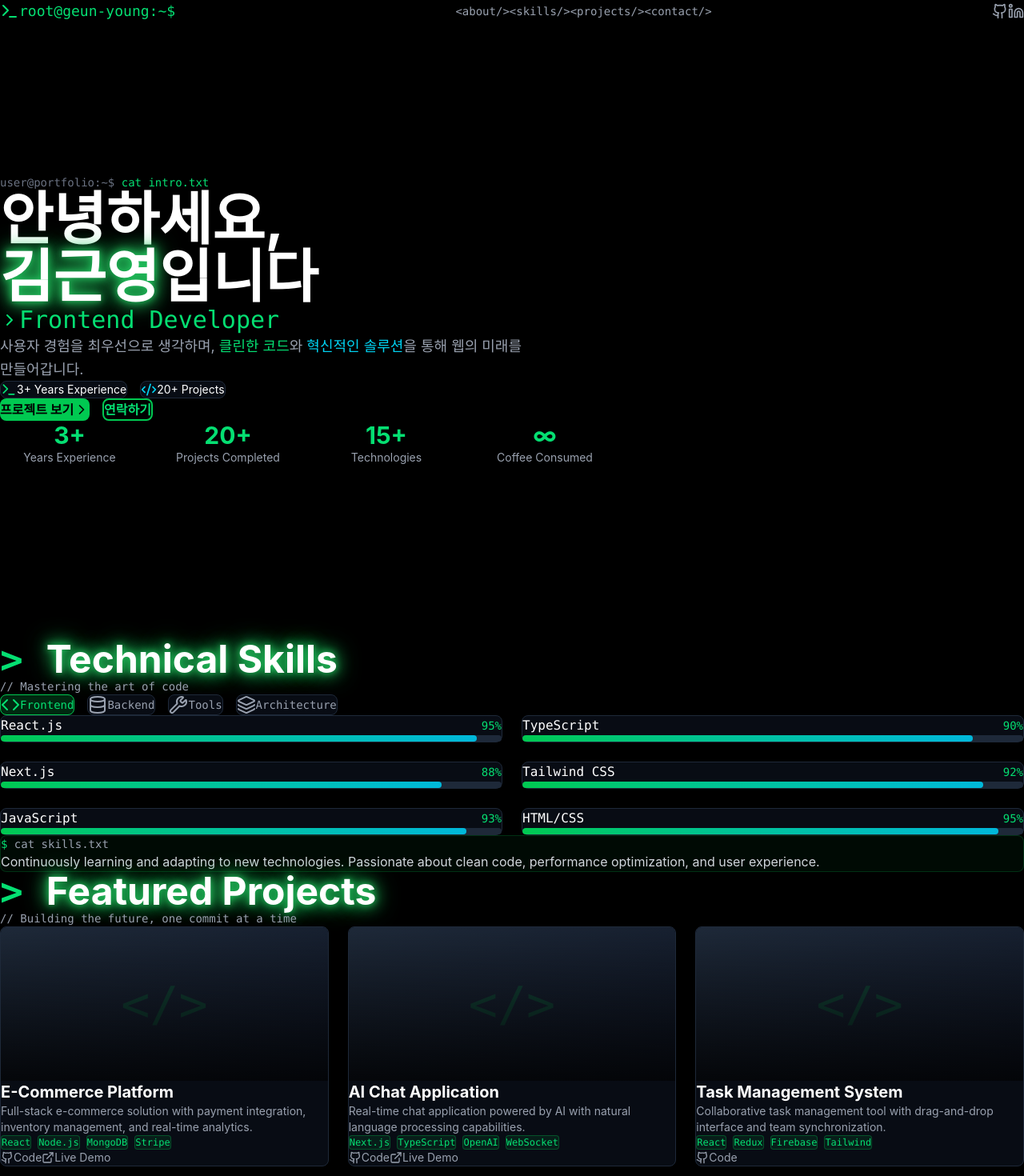
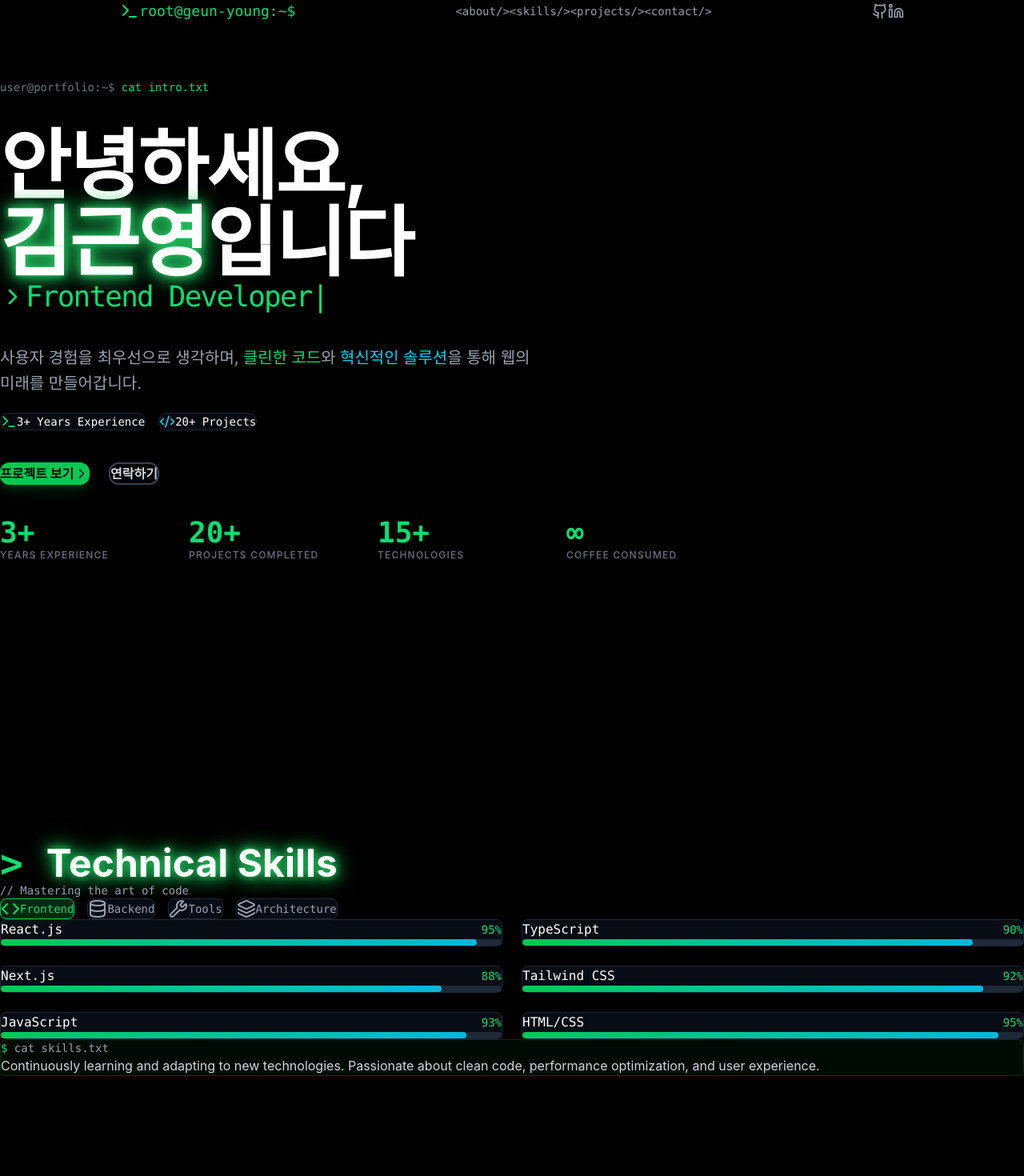
Before and after one commit to kimJAVAN/kgy-2026-portfolio, a Next.js app: page / in a window 1280 px wide. Shown: the top 1470 px of the page at 80% size. Built offline with nearby package versions, Linux system fonts and the light colour scheme.

Commit message:
2025-12-23 ui 1차

```diff
--- a/src/app/layout.tsx
+++ b/src/app/layout.tsx
@@ -13,7 +13,7 @@ export default function RootLayout({
 }) {
   return (
     <html lang="ko">
-      <body>{children}</body>
+      <body className='flex flex-col w-full'>{children}</body>
     </html>
   )
 }
--- a/src/app/page.tsx
+++ b/src/app/page.tsx
@@ -8,6 +8,7 @@ import { Skills } from '@/widgets/Skills/ui/Skills';
 import { ProjectGrid } from '@/widgets/ProjectGrid/ui/ProjectCard';
 import { Contact } from '@/widgets/Contact/ui/Contact';
 import { Hero } from '@/widgets/Hero/ui/Hero';
+import Footer from '@/widgets/Footer/ui/Footer';
 
 export default function Home() {
   const [isLoading, setIsLoading] = useState(true);
@@ -38,18 +39,7 @@ export default function Home() {
       <Contact />
 
       {/* Footer */}
-      <footer className="border-t border-gray-800 py-8 px-6">
-        <div className="max-w-7xl mx-auto">
-          <div className="flex flex-col md:flex-row justify-between items-center space-y-4 md:space-y-0">
-            <div className="font-mono text-sm text-gray-400">
-              <span className="text-green-400">©</span> 2024 김근영. All rights reserved.
-            </div>
-            <div className="font-mono text-sm text-gray-400">
-              Built with <span className="text-red-500">♥</span> using Next.js & TypeScript
-            </div>
-          </div>
-        </div>
-      </footer>
+      <Footer/>
     </main>
   );
 }
--- a/src/widgets/Contact/ui/Contact.tsx
+++ b/src/widgets/Contact/ui/Contact.tsx
@@ -1,10 +1,12 @@
+"use client";
+
 import React from 'react';
 import { Mail, MapPin, Phone, Send } from 'lucide-react';
 
 export const Contact: React.FC = () => {
   return (
-    <section id="contact" className="py-20 px-6">
-      <div className="max-w-7xl mx-auto">
+    <section id="contact" className="min-h-screen py-20 px-6 flex flex-col justify-center items-center">
+      <div className="max-w-7xl w-full mx-auto">
         <div className="mb-12">
           <h2 className="text-4xl md:text-5xl font-bold mb-4">
             <span className="text-green-400 font-mono">&gt; </span>
@@ -15,8 +17,7 @@ export const Contact: React.FC = () => {
           </p>
         </div>
 
-        <div className="grid grid-cols-1 lg:grid-cols-2 gap-12">
-          {/* Contact Info */}
+        <div className="grid grid-cols-1 lg:grid-cols-2 gap-12 items-start">
           <div className="space-y-8">
             <div className="bg-gray-900/50 border border-gray-800 rounded-lg p-6">
               <h3 className="text-xl font-bold text-green-400 mb-6 font-mono">
@@ -65,9 +66,8 @@ export const Contact: React.FC = () => {
             </div>
           </div>
 
-          {/* Contact Form */}
           <div className="bg-gray-900/50 border border-gray-800 rounded-lg p-8">
-            <form className="space-y-6">
+            <form className="space-y-6" onSubmit={(e) => e.preventDefault()}>
               <div>
                 <label className="block text-gray-400 text-sm font-mono mb-2">
                   Name
--- /dev/null
+++ b/src/widgets/Footer/ui/Footer.tsx
@@ -0,0 +1,22 @@
+"use client";
+
+import React from 'react';
+
+const Footer = () => {
+  return (
+    <footer className="border-t border-gray-800 py-12 px-6 bg-black">
+      <div className="max-w-7xl mx-auto">
+        <div className="flex flex-col md:flex-row justify-between items-center space-y-4 md:space-y-0">
+          <div className="font-mono text-sm text-gray-400">
+            <span className="text-green-400">©</span> 2024 김근영. All rights reserved.
+          </div>
+          <div className="font-mono text-sm text-gray-400">
+            Built with <span className="text-red-500">♥</span> using Next.js & TypeScript
+          </div>
+        </div>
+      </div>
+    </footer>
+  );
+};
+
+export default Footer;
--- a/src/widgets/Header/ui/Header.tsx
+++ b/src/widgets/Header/ui/Header.tsx
@@ -1,3 +1,5 @@
+"use client";
+
 import React, { useState, useEffect } from 'react';
 import { Terminal, Github, Linkedin, Menu, X } from 'lucide-react';
 
@@ -16,17 +18,15 @@ export const Header: React.FC = () => {
   const navItems = ['about', 'skills', 'projects', 'contact'];
 
   return (
-    <header className={`fixed top-0 w-full z-40 transition-all duration-300 ${
+    <header className={`fixed flex justify-center top-0 w-full z-40 transition-all duration-300 ${
       isScrolled ? 'bg-black/80 backdrop-blur-lg border-b border-green-500/20' : 'bg-transparent'
     }`}>
-      <div className="max-w-7xl mx-auto px-6 py-4 flex items-center justify-between">
-        {/* Logo */}
+      <div className="max-w-7xl mx-auto px-6 py-4 gap-50 flex items-center justify-between">
         <div className="flex items-center space-x-2">
           <Terminal className="w-6 h-6 text-green-400" />
           <span className="font-mono text-green-400 text-lg">root@geun-young:~$</span>
         </div>
 
-        {/* Desktop Navigation */}
         <nav className="hidden md:flex space-x-8 font-mono text-sm">
           {navItems.map((item) => (
             <a
@@ -42,7 +42,6 @@ export const Header: React.FC = () => {
           ))}
         </nav>
 
-        {/* Social Links */}
         <div className="hidden md:flex space-x-4">
           <a
             href="https://github.com"
@@ -62,7 +61,6 @@ export const Header: React.FC = () => {
           </a>
         </div>
 
-        {/* Mobile Menu Button */}
         <button
           className="md:hidden text-green-400"
           onClick={() => setIsMobileMenuOpen(!isMobileMenuOpen)}
@@ -71,10 +69,9 @@ export const Header: React.FC = () => {
         </button>
       </div>
 
-      {/* Mobile Menu */}
       {isMobileMenuOpen && (
         <div className="md:hidden bg-black/95 backdrop-blur-lg border-b border-green-500/20">
-          <nav className="flex flex-col space-y-4 px-6 py-4 font-mono text-sm">
+          <nav className="flex flex-col space-y-4 px-6 py-6 font-mono text-sm">
             {navItems.map((item) => (
               <a
                 key={item}
--- a/src/widgets/Hero/ui/Hero.tsx
+++ b/src/widgets/Hero/ui/Hero.tsx
@@ -21,84 +21,91 @@ export const Hero = () => {
   }, []);
 
   return (
-    <section id="about" className="min-h-screen flex items-center justify-center px-6 pt-20">
+    <section id="about" className="min-h-screen flex items-center justify-center px-6 py-32">
       <div className="max-w-7xl mx-auto w-full">
-        <div className="space-y-8">
+        {/* 전체 컨테이너 간격 조정 */}
+        <div className="flex flex-col gap-10">
+
           {/* Terminal-style intro */}
-          <div className="font-mono text-green-400 text-sm mb-8">
+          <div className="font-mono text-green-400 text-sm mb-4">
             <p><span className="text-gray-500">user@portfolio:~$</span> cat intro.txt</p>
           </div>
 
-          {/* Main Title */}
-          <div className="space-y-4">
-            <h1 className="text-5xl md:text-7xl font-bold">
+          {/* Main Title Area */}
+          <div className="space-y-6">
+            <h1 className="text-5xl md:text-8xl font-bold tracking-tight">
               <span className="text-white">안녕하세요,</span>
               <br />
+              <div className="mt-2">
                 <span className="glow-text">김근영</span>
                 <span className="text-white">입니다</span>
+              </div>
             </h1>
 
-            <div className="flex items-center space-x-2 text-2xl md:text-3xl">
-              <ChevronRight className="text-green-400" />
-              <span className="text-green-400 font-mono">
+            <div className="flex items-center space-x-3 text-2xl md:text-4xl pt-2">
+              <ChevronRight className="text-green-400 w-8 h-8" />
+              <span className="text-green-400 font-mono tracking-tighter">
                 {typedText}
-                <span className="terminal-cursor">|</span>
+                <span className="terminal-cursor ml-1">|</span>
               </span>
             </div>
           </div>
 
-          {/* Description */}
-          <div className="max-w-2xl space-y-4">
-            <p className="text-gray-400 text-lg leading-relaxed">
+          {/* Description & Badge Area */}
+          <div className="max-w-2xl space-y-8 flex flex-col gap-5">
+            <p className="text-gray-400 text-lg md:text-xl leading-relaxed">
               사용자 경험을 최우선으로 생각하며,
-              <span className="text-green-400"> 클린한 코드</span>와
-              <span className="text-cyan-400"> 혁신적인 솔루션</span>을 통해
+              <span className="text-green-400 font-medium"> 클린한 코드</span>와
+              <span className="text-cyan-400 font-medium"> 혁신적인 솔루션</span>을 통해
               웹의 미래를 만들어갑니다.
             </p>
 
-            <div className="flex flex-wrap gap-4 pt-4">
-              <div className="flex items-center space-x-2 bg-gray-900/50 border border-gray-800 px-4 py-2 rounded-lg">
+            <div className="flex flex-wrap gap-4">
+              <div className="flex items-center space-x-3 bg-gray-900/40 border border-gray-800 px-5 py-2.5 rounded-full">
                 <Terminal className="w-5 h-5 text-green-400" />
-                <span className="text-sm">3+ Years Experience</span>
+                <span className="text-sm font-mono">3+ Years Experience</span>
               </div>
-              <div className="flex items-center space-x-2 bg-gray-900/50 border border-gray-800 px-4 py-2 rounded-lg">
+              <div className="flex items-center space-x-3 bg-gray-900/40 border border-gray-800 px-5 py-2.5 rounded-full">
                 <Code2 className="w-5 h-5 text-cyan-400" />
-                <span className="text-sm">20+ Projects</span>
+                <span className="text-sm font-mono">20+ Projects</span>
               </div>
             </div>
           </div>
 
           {/* CTA Buttons */}
-          <div className="flex flex-wrap gap-4 pt-8">
+          <div className="flex flex-wrap gap-6 pt-6">
             <a
               href="#projects"
-              className="px-8 py-4 bg-green-500 hover:bg-green-600 text-black font-bold rounded-lg transition-all duration-300 flex items-center space-x-2 group"
+              className="px-30 py-4 bg-green-500 hover:bg-green-600 text-black font-bold rounded-xl transition-all duration-300 flex items-center space-x-2 group shadow-lg shadow-green-500/20"
             >
               <span>프로젝트 보기</span>
               <ChevronRight className="w-5 h-5 group-hover:translate-x-1 transition-transform" />
             </a>
             <a
               href="#contact"
-              className="px-8 py-4 bg-transparent border-2 border-green-500 text-green-400 hover:bg-green-500/10 font-bold rounded-lg transition-all duration-300"
+              className="px-10 py-4 bg-transparent border-2 border-gray-700 text-gray-300 hover:border-green-500 hover:text-green-400 font-bold rounded-xl transition-all duration-300"
             >
               연락하기
             </a>
           </div>
 
-          {/* Stats */}
-          <div className="grid grid-cols-2 md:grid-cols-4 gap-6 pt-12 max-w-3xl">
+          {/* Stats Section - 간격을 더 넓게 벌림 */}
+          <div className="pt-24">
+            <div className="grid grid-cols-2 md:grid-cols-4 gap-12 max-w-4xl">
               {[
                 { label: 'Years Experience', value: '3+' },
                 { label: 'Projects Completed', value: '20+' },
                 { label: 'Technologies', value: '15+' },
                 { label: 'Coffee Consumed', value: '∞' },
               ].map((stat) => (
-              <div key={stat.label} className="text-center">
-                <div className="text-3xl font-bold text-green-400 mb-2">{stat.value}</div>
-                <div className="text-sm text-gray-400">{stat.label}</div>
+                <div key={stat.label} className="space-y-2">
+                  <div className="text-4xl font-bold text-green-400 font-mono">{stat.value}</div>
+                  <div className="text-xs uppercase tracking-widest text-gray-500 font-medium">{stat.label}</div>
                 </div>
               ))}
             </div>
+          </div>
+
         </div>
       </div>
     </section>
--- a/src/widgets/ProjectGrid/ui/ProjectCard.tsx
+++ b/src/widgets/ProjectGrid/ui/ProjectCard.tsx
@@ -1,3 +1,5 @@
+"use client";
+
 import React from 'react';
 import { ExternalLink, Github } from 'lucide-react';
 
@@ -17,8 +19,7 @@ interface ProjectCardProps {
 
 export const ProjectCard: React.FC<ProjectCardProps> = ({ project }) => {
   return (
-    <div className="bg-gray-900/50 border border-gray-800 rounded-lg overflow-hidden hover:border-green-500/50 transition-all duration-300 card-hover group">
-      {/* Project Image */}
+    <div className="bg-gray-900/50 border border-gray-800 rounded-lg overflow-hidden hover:border-green-500/50 transition-all duration-300 group">
       <div className="relative h-48 bg-gradient-to-br from-gray-800 to-gray-900 overflow-hidden">
         {project.image ? (
           <img
@@ -32,22 +33,16 @@ export const ProjectCard: React.FC<ProjectCardProps> = ({ project }) => {
           </div>
         )}
         <div className="absolute inset-0 bg-gradient-to-t from-black/80 to-transparent" />
-
-        {/* Hover Overlay */}
         <div className="absolute inset-0 bg-green-500/0 group-hover:bg-green-500/10 transition-all duration-300" />
       </div>
 
-      {/* Project Info */}
       <div className="p-6">
         <h3 className="text-xl font-bold text-white mb-2 group-hover:text-green-400 transition-colors">
           {project.title}
         </h3>
-
         <p className="text-gray-400 text-sm mb-4 line-clamp-2">
           {project.description}
         </p>
-
-        {/* Tags */}
         <div className="flex flex-wrap gap-2 mb-4">
           {project.tags.map((tag) => (
             <span
@@ -58,8 +53,6 @@ export const ProjectCard: React.FC<ProjectCardProps> = ({ project }) => {
             </span>
           ))}
         </div>
-
-        {/* Links */}
         <div className="flex space-x-4">
           {project.githubUrl && (
             <a
@@ -89,7 +82,6 @@ export const ProjectCard: React.FC<ProjectCardProps> = ({ project }) => {
   );
 };
 
-// ProjectGrid Component
 export const ProjectGrid: React.FC = () => {
   const projects: Project[] = [
     {
@@ -141,8 +133,8 @@ export const ProjectGrid: React.FC = () => {
   ];
 
   return (
-    <section id="projects" className="py-20 px-6">
-      <div className="max-w-7xl mx-auto">
+    <section id="projects" className="min-h-screen py-20 px-6 flex flex-col justify-center items-center">
+      <div className="max-w-7xl w-full mx-auto">
         <div className="mb-12">
           <h2 className="text-4xl md:text-5xl font-bold mb-4">
             <span className="text-green-400 font-mono">&gt; </span>
--- a/src/widgets/Skills/ui/Skills.tsx
+++ b/src/widgets/Skills/ui/Skills.tsx
@@ -1,16 +1,23 @@
+"use client";
+
 import React, { useState } from 'react';
 import { Code, Layers, Database, Wrench } from 'lucide-react';
 
 interface Skill {
   name: string;
   level: number;
-  category: string;
+}
+
+interface CategoryData {
+  icon: React.ReactNode;
+  title: string;
+  skills: Skill[];
 }
 
 export const Skills: React.FC = () => {
-  const [activeCategory, setActiveCategory] = useState('frontend');
+  const [activeCategory, setActiveCategory] = useState<string>('frontend');
 
-  const skillCategories = {
+  const skillCategories: Record<string, CategoryData> = {
     frontend: {
       icon: <Code className="w-6 h-6" />,
       title: 'Frontend',
@@ -58,8 +65,8 @@ export const Skills: React.FC = () => {
   };
 
   return (
-    <section id="skills" className="py-20 px-6">
-      <div className="max-w-7xl mx-auto">
+    <section id="skills" className="min-h-screen py-20 px-6 flex flex-col justify-center items-center">
+      <div className="max-w-7xl w-full mx-auto">
         <div className="mb-12">
           <h2 className="text-4xl md:text-5xl font-bold mb-4">
             <span className="text-green-400 font-mono">&gt; </span>
@@ -70,7 +77,6 @@ export const Skills: React.FC = () => {
           </p>
         </div>
 
-        {/* Category Tabs */}
         <div className="flex flex-wrap gap-4 mb-12">
           {Object.entries(skillCategories).map(([key, category]) => (
             <button
@@ -78,7 +84,7 @@ export const Skills: React.FC = () => {
               onClick={() => setActiveCategory(key)}
               className={`flex items-center space-x-2 px-6 py-3 rounded-lg font-mono text-sm transition-all duration-300 ${
                 activeCategory === key
-                  ? 'bg-green-500/20 text-green-400 border border-green-500'
+                  ? 'bg-green-500/20 text-green-400 border border-green-500 shadow-[0_0_15px_rgba(34,197,94,0.2)]'
                   : 'bg-gray-900/50 text-gray-400 border border-gray-800 hover:border-green-500/50'
               }`}
             >
@@ -88,13 +94,11 @@ export const Skills: React.FC = () => {
           ))}
         </div>
 
-        {/* Skills Grid */}
         <div className="grid grid-cols-1 md:grid-cols-2 gap-6">
-          {skillCategories[activeCategory].skills.map((skill, index) => (
+          {skillCategories[activeCategory].skills.map((skill) => (
             <div
               key={skill.name}
               className="bg-gray-900/50 border border-gray-800 rounded-lg p-6 hover:border-green-500/50 transition-all duration-300"
-              style={{ animationDelay: `${index * 100}ms` }}
             >
               <div className="flex justify-between items-center mb-3">
                 <span className="text-white font-mono">{skill.name}</span>
@@ -110,7 +114,6 @@ export const Skills: React.FC = () => {
           ))}
         </div>
 
-        {/* Additional Info */}
         <div className="mt-12 p-6 bg-green-500/5 border border-green-500/20 rounded-lg">
           <p className="text-gray-400 font-mono text-sm">
             <span className="text-green-400">$</span> cat skills.txt
```
Lines whose indentation alone changed are shown as unchanged.
